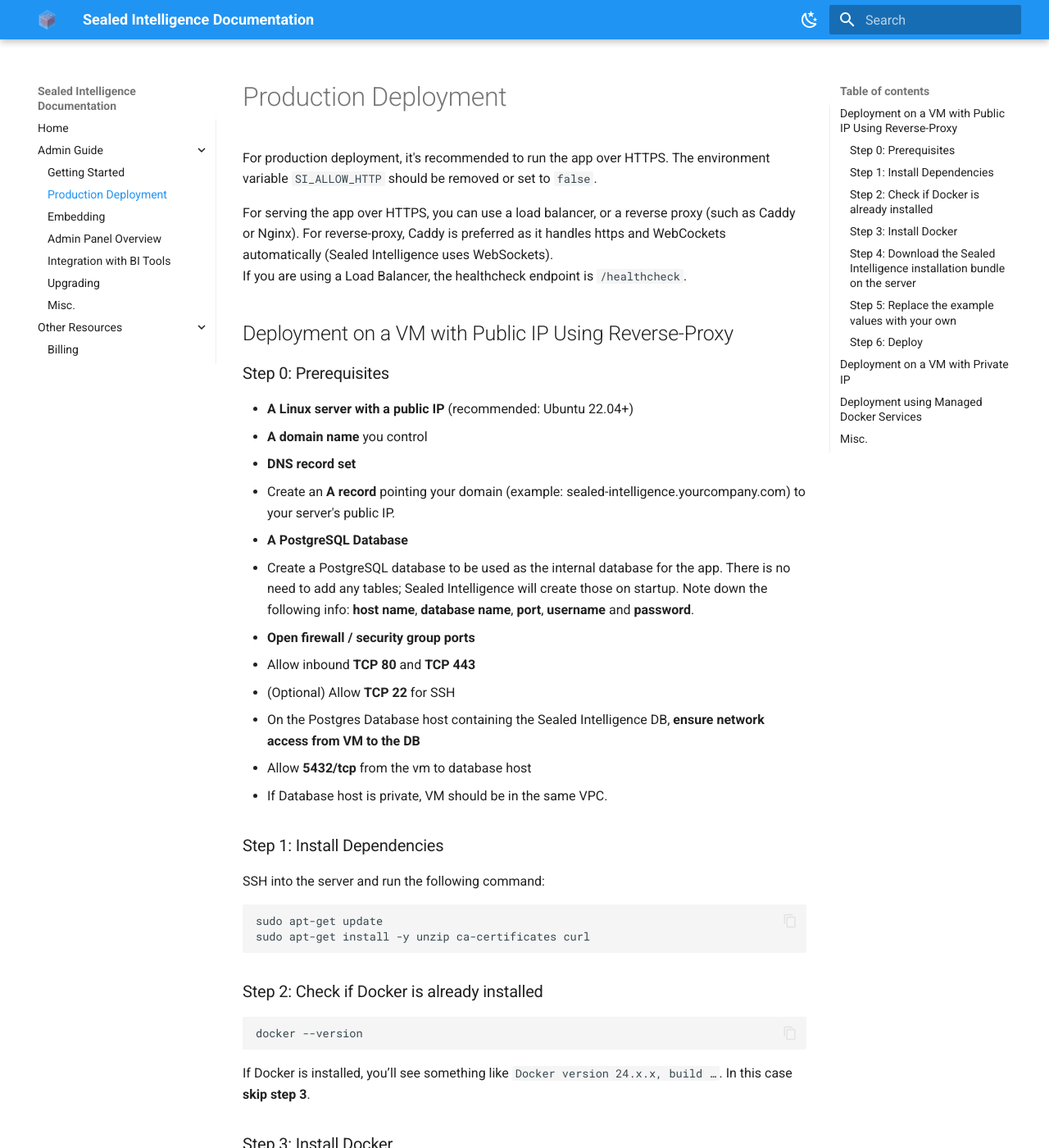
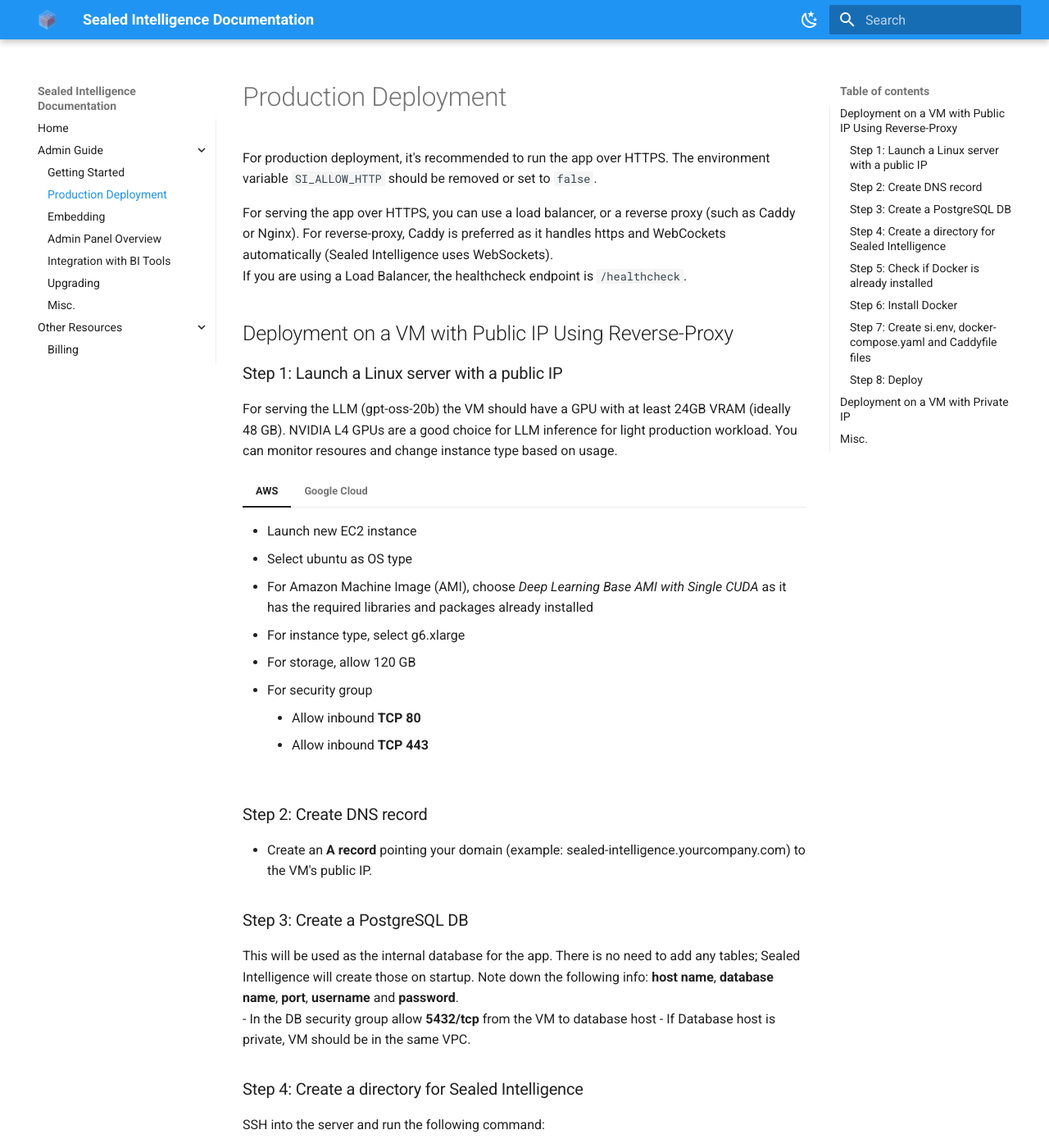
Before and after one commit to Sealed-Intelligence/Sealed-Intelligence, an MkDocs documentation site: the page built from docs/admin_guide/production_deployment.md, in a window 1280 px wide and 1400 px high. Shown: the whole window at 82% size. Built offline with MkDocs 1.6.1 and Material for MkDocs 9.7.7, drawn with Linux system fonts in a browser that asks for light colours; some of the changed text lies outside the part shown.

Commit message:
update docs

````diff
--- a/docs/admin_guide/production_deployment.md
+++ b/docs/admin_guide/production_deployment.md
@@ -6,34 +6,62 @@
 If you are using a Load Balancer, the healthcheck endpoint is `/healthcheck`.
 
 ## Deployment on a VM with Public IP Using Reverse-Proxy
-### Step 0: Prerequisites
-- **A Linux server with a public IP** (recommended: Ubuntu 22.04+)
-- **A domain name** you control
-- **DNS record set**
-  - Create an **A record** pointing your domain (example: sealed-intelligence.yourcompany.com) to your server's public IP.
-- **A PostgreSQL Database**
-  - Create a PostgreSQL database to be used as the internal database for the app. There is no need to add any tables; Sealed Intelligence will create those on startup. Note down the following info: **host name**, **database name**, **port**, **username** and **password**.
-- **Open firewall / security group ports**
-  - Allow inbound **TCP 80** and **TCP 443**
-  - (Optional) Allow **TCP 22** for SSH
-- On the Postgres Database host containing the Sealed Intelligence DB, **ensure network access from VM to the DB**
-  - Allow **5432/tcp** from the vm to database host
-  - If Database host is private, VM should be in the same VPC.
 
-### Step 1: Install Dependencies
+### Step 1: Launch a Linux server with a public IP
+For serving the LLM (gpt-oss-20b) the VM should have a GPU with at least 24GB VRAM (ideally 48 GB). NVIDIA L4 GPUs are a good choice for LLM inference for light production workload. You can monitor resoures and change instance type based on usage.
+
+=== "AWS"
+
+    - Launch new EC2 instance
+    - Select ubuntu as OS type
+    - For Amazon Machine Image (AMI), choose *Deep Learning Base AMI with Single CUDA* as it has the required libraries and packages already installed
+    - For instance type, select g6.xlarge
+    - For storage, allow 120 GB
+    - For security group
+        - Allow inbound **TCP 80**
+        - Allow inbound **TCP 443**
+
+=== "Google Cloud"
+
+    - Go to Compute Engine → VM instances → Create instance
+    - "Machine Configuration" tab
+        - Select "GPUs"
+        - GPU Type: L4
+        - Machine Type: n1-standard-4
+    - "OS and storage" tab
+        - Click 'Change' button in the middle of page
+        - Operating system: Deep Learning on Linux
+        - Version: Deep Learning VM with CUDA + Pytorch M131
+        - Size: 120
+    - "Networking" Tab
+      - Allow HTTP traffic
+      - Allow HTTPS traffic
+
+### Step 2: Create DNS record
+  - Create an **A record** pointing your domain (example: sealed-intelligence.yourcompany.com) to the VM's public IP.
+
+### Step 3: Create a PostgreSQL DB
+This will be used as the internal database for the app. There is no need to add any tables; Sealed Intelligence will create those on startup. Note down the following info: **host name**, **database name**, **port**, **username** and **password**.
+- In the DB security group allow **5432/tcp** from the VM to database host
+- If Database host is private, VM should be in the same VPC.
+
+### Step 4: Create a directory for Sealed Intelligence
 SSH into the server and run the following command:
-```sh
-sudo apt-get update
-sudo apt-get install -y unzip ca-certificates curl
 ```
-### Step 2: Check if Docker is already installed
+mkdir sealed-intelligence
+cd sealed-intelligence
+```
+
+### Step 5: Check if Docker is already installed
 ```sh
 docker --version
 ```
-If Docker is installed, you’ll see something like `Docker version 24.x.x, build …`.  In this case **skip step 3**.
+If Docker is installed, you’ll see something like `Docker version 24.x.x, build …`.  In this case **skip step 6**.
 
-### Step 3: Install Docker
+### Step 6: Install Docker
 ```sh
+sudo apt-get update
+sudo apt-get install -y ca-certificates curl
 curl -fsSL https://get.docker.com | sudo sh
 ```
 Verify installation:
@@ -46,16 +74,10 @@
 sudo usermod -aG docker $USER
 newgrp docker
 ```
-### Step 4: Download the Sealed Intelligence installation bundle on the server
-```
-curl -L https://si-downloads.s3.us-west-2.amazonaws.com/si-deployment.zip -o sealed-intelligence.zip
-unzip sealed-intelligence.zip
-cd sealed-intelligence
-```
-The bundle contains the following 3 files:
-`env_vars`
+
+### Step 7: Create `si.env`, `docker-compose.yaml` and `Caddyfile` files
+`si.env` (replace `***` with actual values)
 ```sh
-# Sealed Intelligence Application Database
 SI_DB_HOST=***
 SI_DB_DATABASE=***
 SI_DB_PORT=***
@@ -63,10 +85,76 @@
 SI_DB_PASS=***
 
 SI_LICENCE_KEY=***  # The License key provided to you by the Sealed Intelligence team.
-SI_AUTH_KEY=***  # The key used for password hashing and token generation.
-                 # Select a random string. Don't change it when upgrading Sealed Intelligence.
+SI_AUTH_KEY=***     # The key used for password hashing and token generation.
+                    # Select a random string. Don't change it when upgrading Sealed Intelligence.
 ```
+
 `docker-compose.yaml`
+```yaml
+services:
+  llm:
+    image: vllm/vllm-openai:v0.13.0
+    container_name: llm
+    gpus: all
+    environment:
+      - NVIDIA_VISIBLE_DEVICES=all
+    ipc: host
+    volumes:
+      - ./hf-cache:/root/.cache/huggingface
+    command:
+      - --model=openai/gpt-oss-20b
+      - --enable-auto-tool-choice
+      - --tool-call-parser=openai
+      - --reasoning-parser=openai_gptoss
+      - --host=0.0.0.0
+      - --port=8000
+    restart: unless-stopped
+
+  sealed-intelligence:
+    # it's recommended to use a specific image tag instead of 'latest'
+    image: intellimenta/sealed-intelligence:latest
+    container_name: sealed-intelligence
+    env_file:
+      - ./env_vars
+    environment:
+      - OPENAI_BASE_URL=http://llm:8000/v1
+      - OPENAI_MODEL=openai/gpt-oss-20b
+    restart: unless-stopped
+
+  caddy:
+    image: caddy:2
+    container_name: caddy
+    ports:
+      - "80:80"
+      - "443:443"
+    volumes:
+      - ./Caddyfile:/etc/caddy/Caddyfile
+      - caddy_data:/data
+      - caddy_config:/config
+    restart: unless-stopped
+
+volumes:
+  caddy_data:
+  caddy_config:
+```
+`Caddyfile` (replace "sealed-intelligence.yourdomain.com" with actual value)
+```
+sealed-intelligence.yourdomain.com {
+  reverse_proxy sealed-intelligence:5000
+}
+```
+
+### Step 8: Deploy
+- `docker compose up -d`
+- Check Status: `docker compose ps -a`
+- If the Sealed Intelligence container status is "Exited", you can use `docker compose logs sealed-intelligence` to see the logs and troubleshoot the issue. After troubleshooting you can restart that container using `docker compose restart sealed-intelligence`
+- Follow the LLM container logs: `docker compose logs -f llm`. Once it shows "Application startup complete", the LLM container is ready.
+- Follow Caddy logs: `docker compose logs -f caddy`
+If DNS and ports are correct, Caddy will automatically obtain and renew TLS certificates.
+- Verify deployment is working by browsing `https://<your-domain>`
+
+## Deployment on a VM with Private IP
+When the VM is privare, Caddy shouldn't be part of the docker-compose.yaml:
 ```yaml
 services:
   llm:
@@ -97,76 +185,8 @@
       - OPENAI_BASE_URL=http://llm:8000/v1
       - OPENAI_MODEL=openai/gpt-oss-20b
     restart: unless-stopped
-
-  caddy:
-    image: caddy:2
-    container_name: caddy
-    ports:
-      - "80:80"
-      - "443:443"
-    volumes:
-      - ./Caddyfile:/etc/caddy/Caddyfile
-      - caddy_data:/data
-      - caddy_config:/config
-    restart: unless-stopped
-
-volumes:
-  caddy_data:
-  caddy_config:
 ```
-`Caddyfile`
-```
-# replace "sealed-intelligence.yourdomain.com"
-sealed-intelligence.yourdomain.com {
-  reverse_proxy sealed-intelligence:5000
-}
-```
-### Step 5: Replace the example values with your own
-- In `env_vars` provide values.
-- In `Caddyfile` replace "sealed-intelligence.yourdomain.com" with the domain name you have pointed to the VM.
-- (Recommended) In `docker-compose.yaml`, in the line `image: intellimenta/sealed-intelligence:latest`, instead of `latest` use a specific image tag (e.g. `image: intellimenta/sealed-intelligence:v3.8.6`).
-### Step 6: Deploy
-- Start Sealed Intelligence + Caddy: `docker compose up -d`
-- Check Status: `docker compose ps -a`
-- If the Sealed Intelligence container status is "Exited", you can use `docker compose logs sealed-intelligence` to see the logs and troubleshoot the issue. After troubleshooting you can restart that container using `docker compose restart sealed-intelligence`
-- Follow Caddy logs: `docker compose logs -f caddy`
-If DNS and ports are correct, Caddy will automatically obtain and renew TLS certificates.
-- Verify deployment is working by browsing `https://<your-domain>`
-
-## Deployment on a VM with Private IP
-When the VM is privare, Caddy shouldn't be part of the docker-compose.yaml:
-```yaml
-services:
-  llm:
-    image: vllm/vllm-openai:v0.13.0
-    runtime: nvidia
-    environment:
-      - NVIDIA_VISIBLE_DEVICES=all
-    ipc: host
-    container_name: llm
-    volumes:
-      - ./hf-cache:/root/.cache/huggingface
-    command:
-      - --model=openai/gpt-oss-20b
-      - --enable-auto-tool-choice
-      - --tool-call-parser=openai
-      - --reasoning-parser=openai_gptoss
-      - --host=0.0.0.0
-      - --port=8000
-    restart: unless-stopped
-
-  sealed-intelligence:
-    # it's recommended to use a specific image tag instead of using 'latest'
-    image: intellimenta/sealed-intelligence:latest
-    container_name: sealed-intelligence
-    env_file:
-      - ./env_vars
-    environment:
-      - OPENAI_BASE_URL=http://llm:8000/v1
-      - OPENAI_MODEL=openai/gpt-oss-20b
-    restart: unless-stopped
-```
-If Sealed Intelligence is meant to be accessed only from the client’s private network, then:
+If Sealed Intelligence is meant to be accessed only from the your private network, then:
 
 - No public DNS record required (or use internal DNS)
 - No public 80/443 exposure
@@ -176,9 +196,6 @@
 
 - The simplest solution is to put a load balancer in front of the private VM and create a CNAME record pointing to the DNS name of the load balancer (or create an alias if DNS provider is internal, e.g., Route 53)
 - Another solution is to install Caddy on a public "ingress" (bastion) host, and create an A record pointing your domain (example: sealed-intelligence.yourcompany.com) to the Caddy server's public IP
-
-## Deployment using Managed Docker Services
-You can deploy Sealed Intelligence using managed docker services in the cloud, for example AWS ECS, GCP Cloud Run, Azure Container Apps.
 
 ## Misc.
 As mentioned above, for reverse-proxy, Caddy is preferred as it handles WebSockets and HTTPS automatically. But if you decide to use Nginx, you need to add configurations for handling the WebSocket endpoint (`/ws`) and HTTPS. In the code below replace `sealed-intelligence.yourdomain.com` with your actual domain. You need to handle SSL as well (you can get an SSL certificate via Let's Encrypt).
````
Also changed, not shown: docs/admin_guide/getting_started.md (+1 -1 lines).
